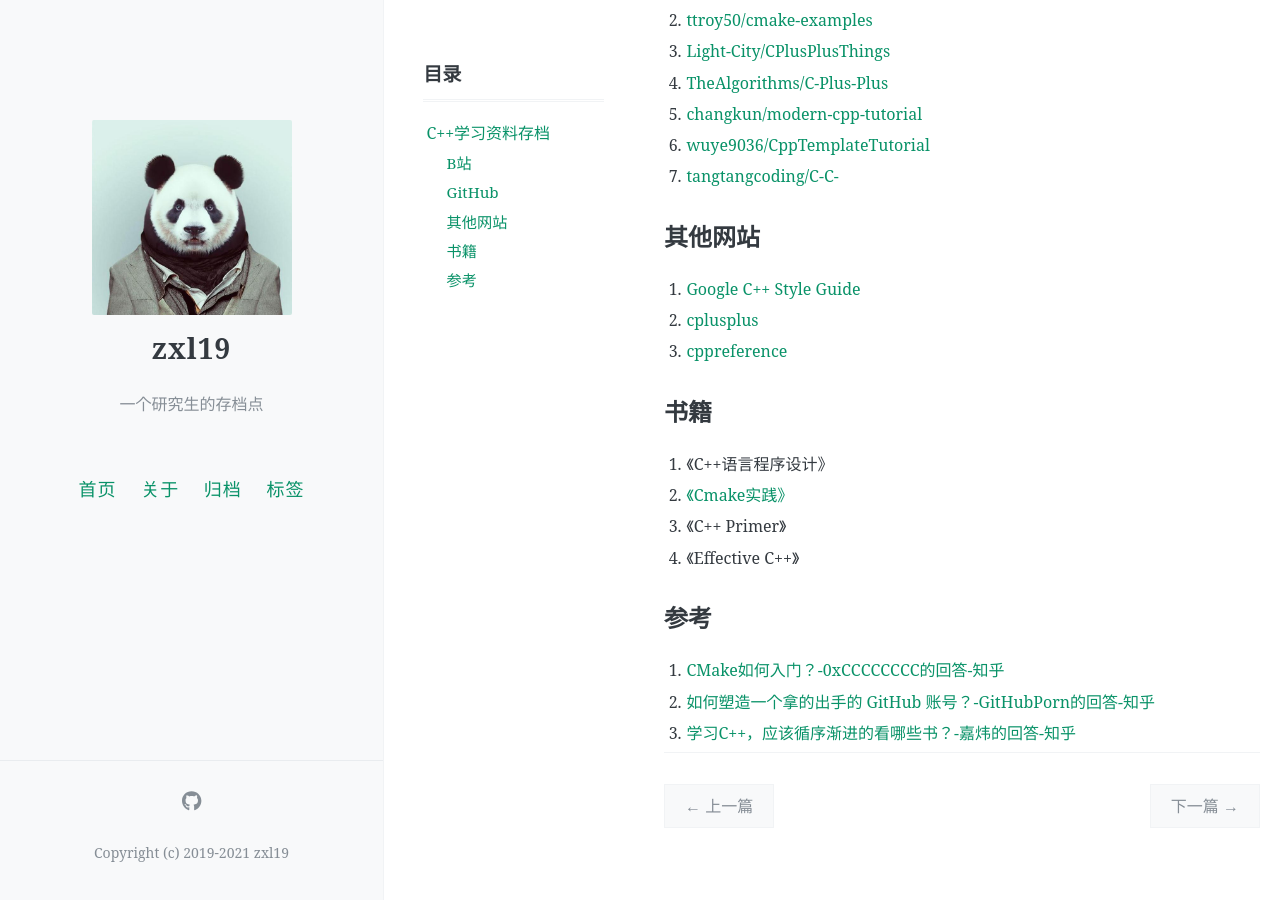
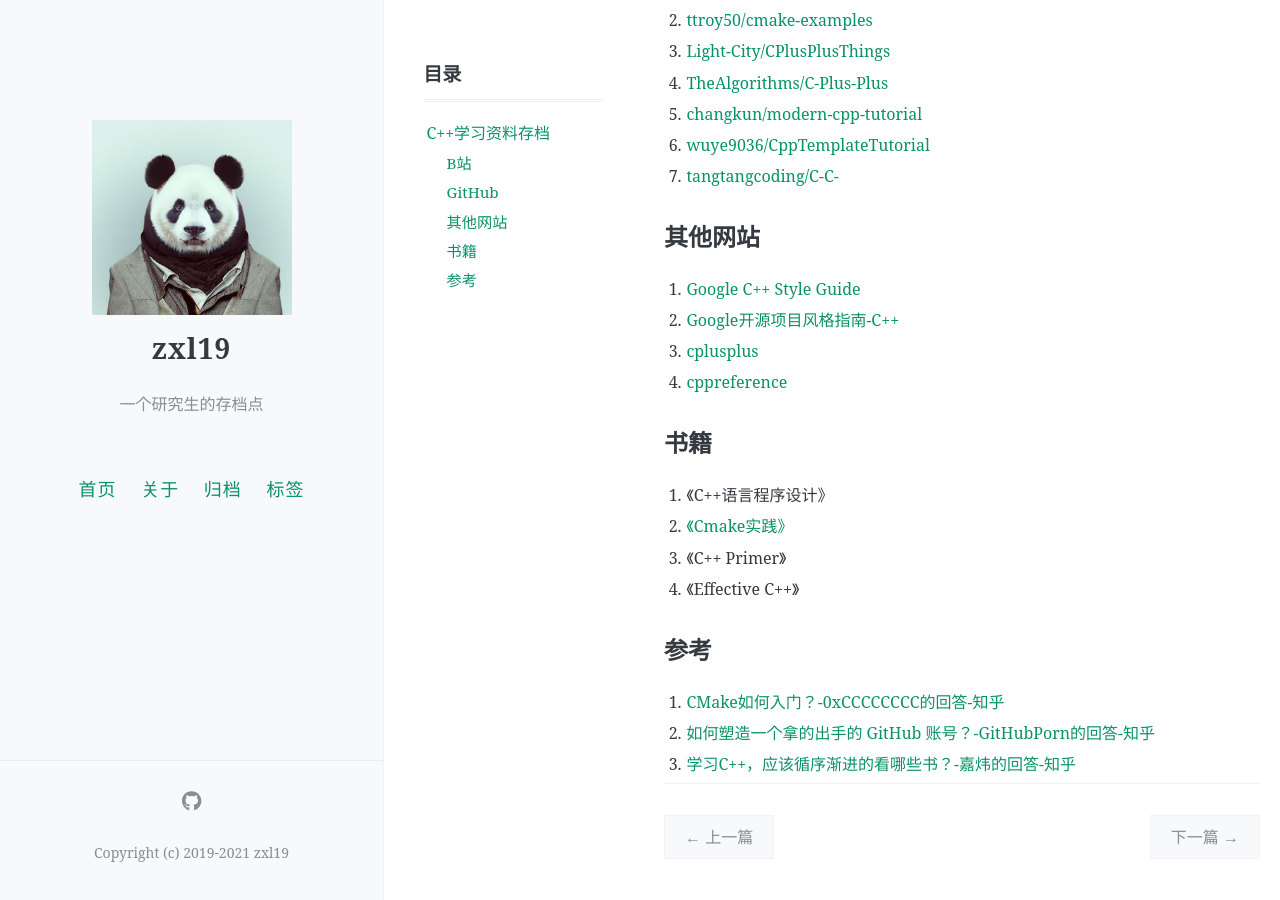
Before and after one commit to zxl19/zxl19.github.io, a Jekyll site: the page built from _posts/2021-05-22-cpp-material.md, in a window 1280 px wide and 900 px high, scrolled down 525 px. Built offline with Jekyll 4.4.1, drawn with Linux system fonts in a browser that asks for light colours; comment, search, counter and statistics services are not loaded; before the commit the page ends 1393 px from its top, so only the background shows below that.

Commit message:
Update 2021-05-22-cpp-material.md

```diff
--- a/_posts/2021-05-22-cpp-material.md
+++ b/_posts/2021-05-22-cpp-material.md
@@ -34,8 +34,9 @@ C++（包括CMake）学习资料存档。
 ## 其他网站
 
 1. [Google C++ Style Guide](https://google.github.io/styleguide/cppguide.html)
-2. [cplusplus](http://www.cplusplus.com/)
-3. [cppreference](https://en.cppreference.com/w/)
+2. [Google开源项目风格指南-C++](https://zh-google-styleguide.readthedocs.io/en/latest/google-cpp-styleguide/contents/)
+3. [cplusplus](http://www.cplusplus.com/)
+4. [cppreference](https://en.cppreference.com/w/)
 
 ## 书籍
 
```
